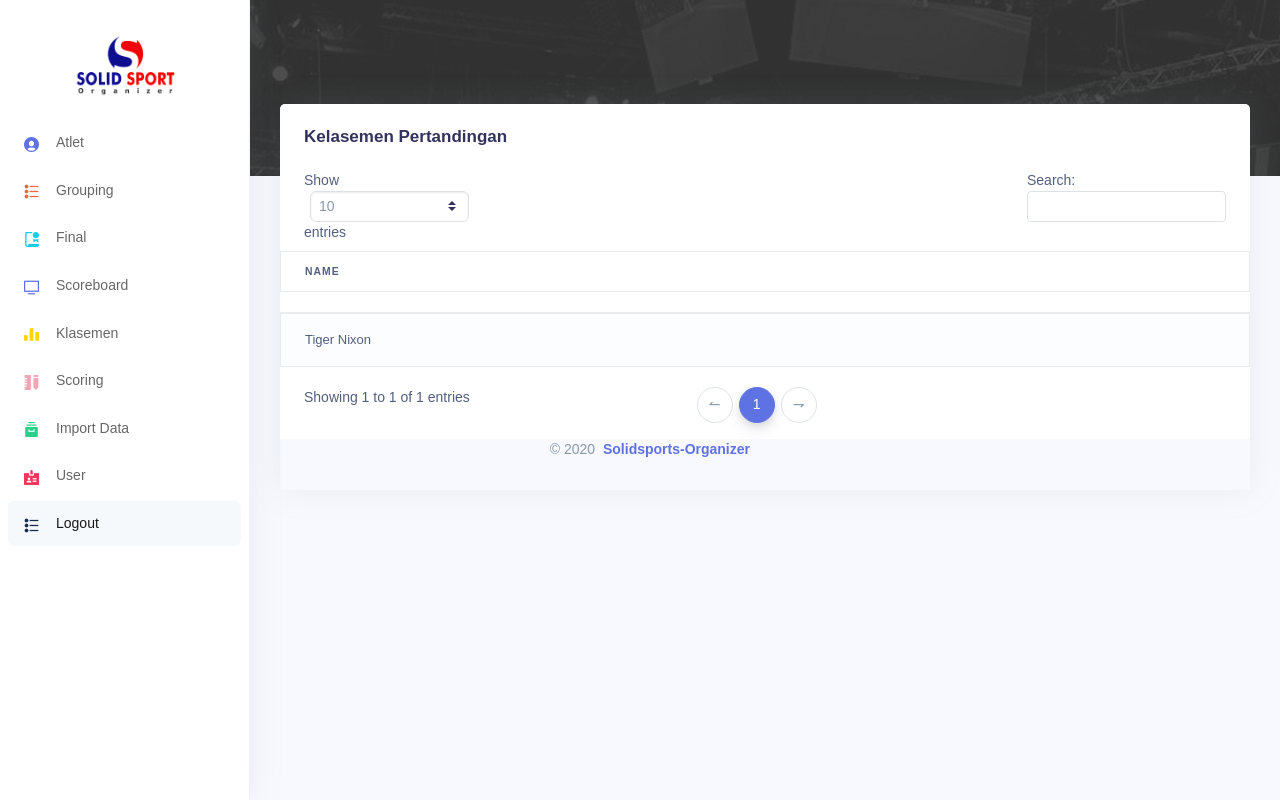
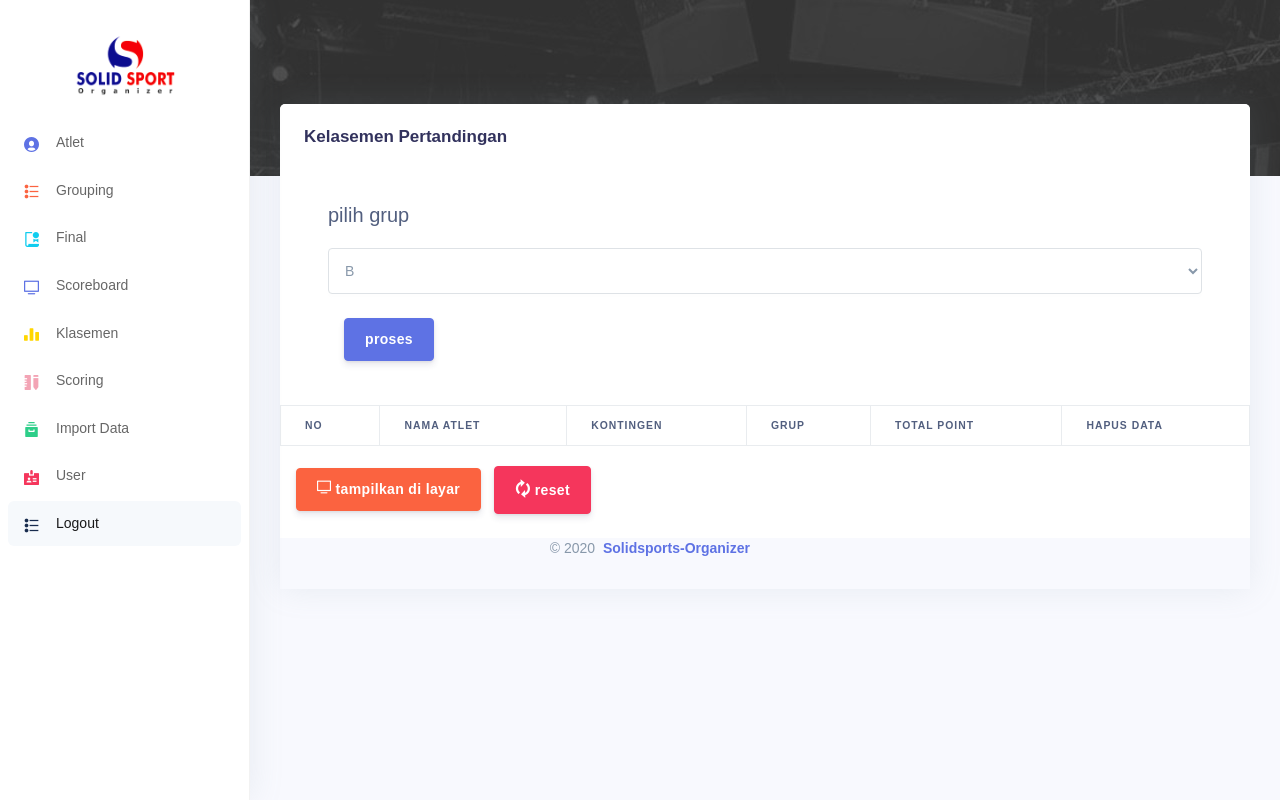
Before and after one commit to Abyravka90/SOLIDSPORT, a PHP site: page /modul/klasemen/index.php in a window 1280 px wide. Run offline with PHP 8.4, Linux system fonts and the light colour scheme; data comes from the database, SQL or seed files in the repository; lists and menus that the app fills with data are empty; some web fonts are replaced.

Commit message:
finishing klasemen process

```diff
--- a/modul/klasemen/index.php
+++ b/modul/klasemen/index.php
@@ -1,28 +1,82 @@
 <?php
-    include "$_SERVER[DOCUMENT_ROOT]/config/templates/header.php";
-    include "$_SERVER[DOCUMENT_ROOT]/config/templates/sidebar.php";
-    include "$_SERVER[DOCUMENT_ROOT]/config/templates/mainContent.php";
+    include "../../config/templates/header.php";
+    include "../../config/templates/sidebar.php";
+    include "../../config/templates/mainContent.php";
+    include "../../config/database/koneksi.php";
+    if(isset($_GET['idKlasemen'])){
+        $idKlasemen = $_GET['idKlasemen'];
+        mysqli_query($conn,"DELETE from `klasemen` WHERE idKlasemen = $idKlasemen");
+    }
+    if(isset($_GET['reset'])){
+        mysqli_query($conn, "DELETE FROM klasemen");
+        mysqli_query($conn, "ALTER TABLE klasemen auto_increment=0");
+    }
 ?>
+
             <!-- Card header -->
                 <div class="card-header border-0">
                   <h3 class="mb-0">Kelasemen Pertandingan</h3>
+                    <div class="card-body">
+                    <p class="lead">pilih grup</p>
+                    <form action="#" method="get">
+                        <select name="grup" class="form-control">
+                            <?php
+                                $sqlGrupAtlet = mysqli_query($conn, 'SELECT DISTINCT grup from atlet');
+                                while($data = mysqli_fetch_array($sqlGrupAtlet)){
+                                    echo "<option value='$data[0]'>$data[0]</option>";
+                                }
+                            ?>
+                        </select>
+                        <div class="pl-3">
+                                <br>
+                            <input class="btn btn-primary" type="submit" value="proses">
+                        </div>
+                    </form>
+                    </div>
                 </div>
             <!-- Se table -->
                 <table id="example" class="table table-striped table-bordered" style="width:100%">
                 <thead>
                     <tr>
-                        <th>Name</th>
+                        <th>No</th>
+                        <th>Nama Atlet</th>
+                        <th>Kontingen</th>
+                        <th>Grup</th>
+                        <th>Total Point</th>
+                        <th>Hapus Data</th>
                     </tr>
                 </thead>
                 <tbody>
                     <tr>
-                        <td>Tiger Nixon</td>
+                        <?php
+                         if(isset($_GET['grup'])){
+                            $grup = $_GET['grup'];
+                            $sqlKlasemen = "SELECT * from `klasemen` WHERE grup = '$grup' ";
+                            $hasilKlasemen = mysqli_query($conn, $sqlKlasemen);
+                            while($data = mysqli_fetch_array($hasilKlasemen)){
+                                echo "
+                                <tr>
+                                <td></td>
+                                <td>$data[namaAtlet]</td>
+                                <td>$data[kontingen]</td>
+                                <td>$data[grup]</td>
+                                <td>$data[totalPoint]</td>
+                                <td><a href='?grup=$data[grup]&&idKlasemen=$data[idKlasemen]' class='btn btn-danger'><span style='font-size:10px;'>&#10005;</span></a></td>
+                                </tr>";
+                            }
+                        }
+                        ?>
                     </tr>
                 </tbody>
                 </table>
+                <div class="pl-3">
+                    <a href="../scoreboard/scoreboard.php" target='_blank' class="btn btn-warning"> <i class="ni ni-tv-2"></i>&nbsp;tampilkan di layar </a>
+                    <a href="?reset=1"  class="btn btn-danger"><span style="font-size:17px;">&#128472;</span>&nbsp;reset</a>
+                </div>
+                <br/>
                 <!-- Footer -->
 <?php
-    include "$_SERVER[DOCUMENT_ROOT]/config/templates/footer.php";
+    include "../../config/templates/footer.php";
 ?>
 </body>
 </html>
```
Also changed, not shown: modul/scoreboard/scoreboard.php (added, +79 -0 lines).
